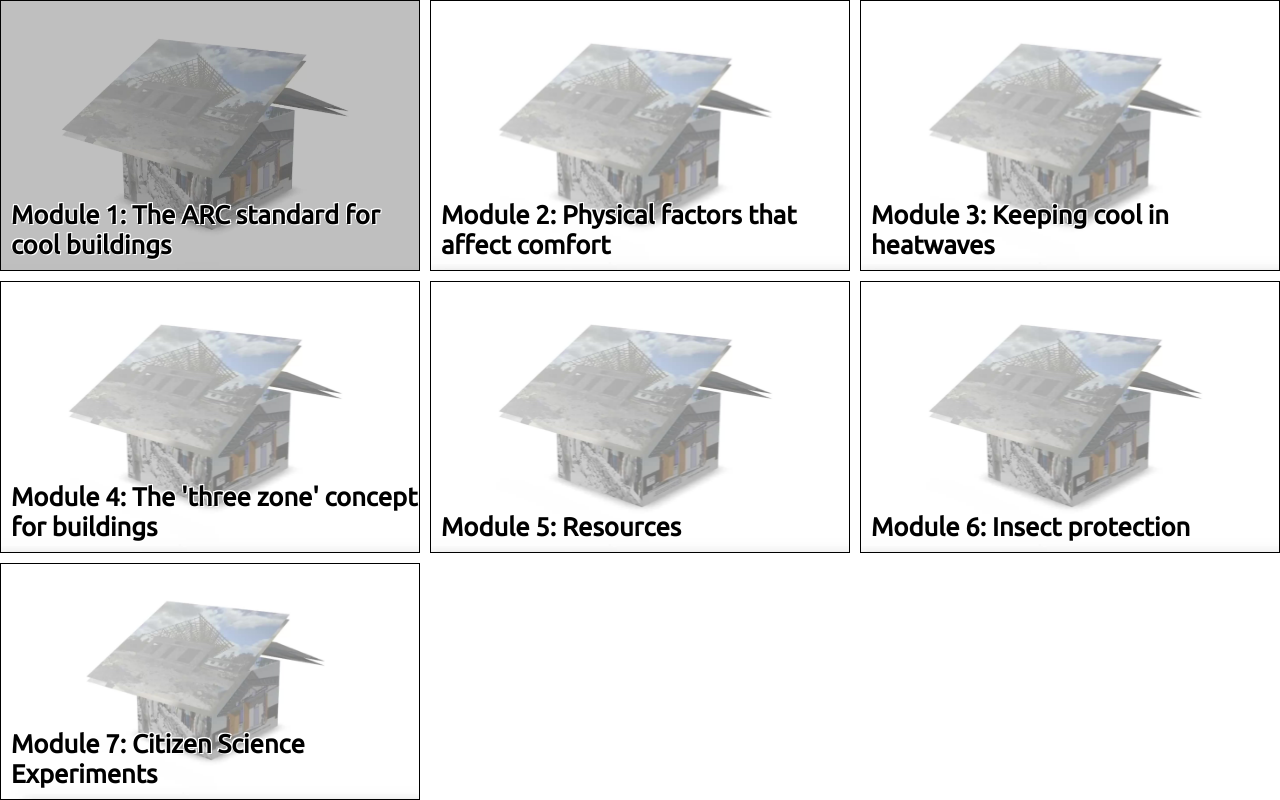
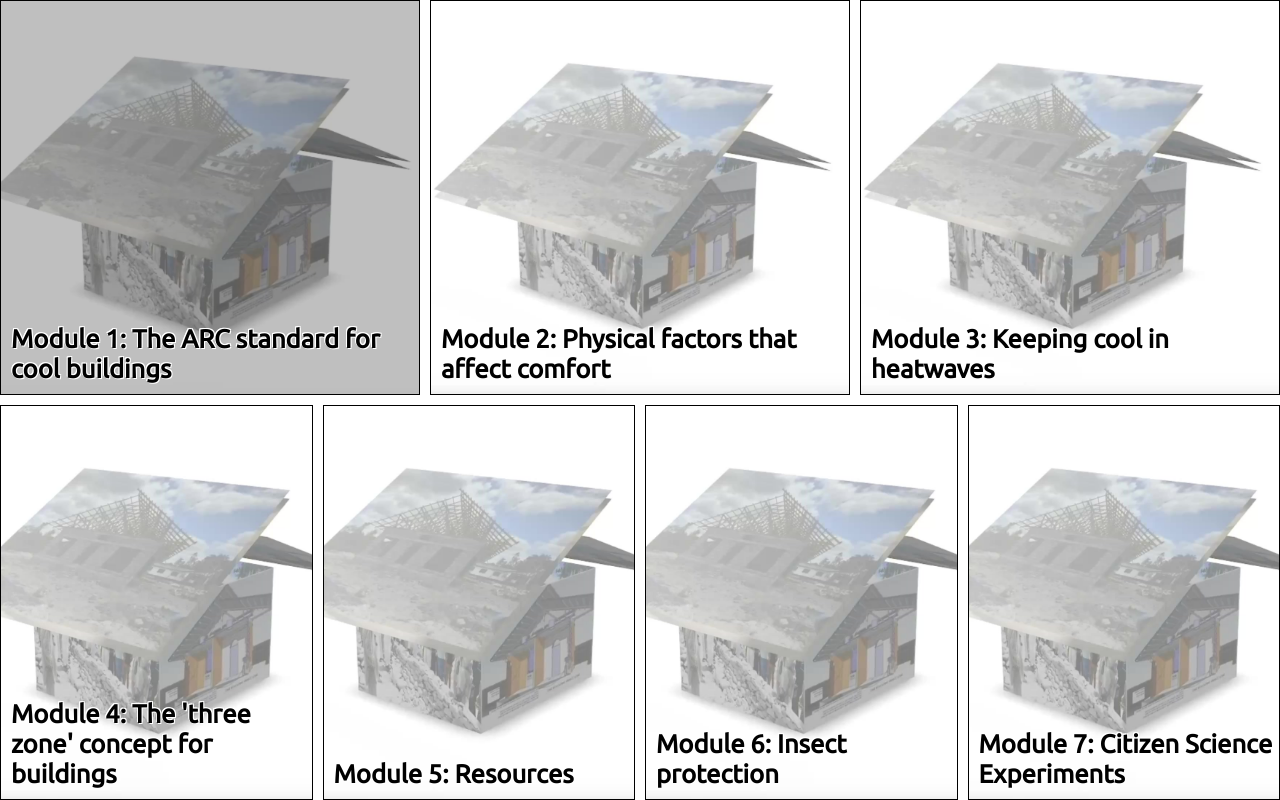
Before and after one commit to actionresearchprojects/science-grid, a plain HTML site: page index.html in a window 1280 px wide. Drawn offline with Linux system fonts and the light colour scheme.

Commit message:
Update index.html

```diff
--- a/index.html
+++ b/index.html
@@ -18,11 +18,22 @@
     }
     .grid {
       display: grid;
-      grid-template-columns: repeat(3, 1fr);
+      grid-template-columns: repeat(12, 1fr);
       grid-template-rows: repeat(2, 1fr);
       gap: 10px;
       height: 100%;
       width: 100%;
+    }
+    .grid a:nth-child(1),
+    .grid a:nth-child(2),
+    .grid a:nth-child(3) {
+      grid-column: span 4;
+    }
+    .grid a:nth-child(4),
+    .grid a:nth-child(5),
+    .grid a:nth-child(6),
+    .grid a:nth-child(7) {
+      grid-column: span 3;
     }
     .grid a {
       position: relative;
```
